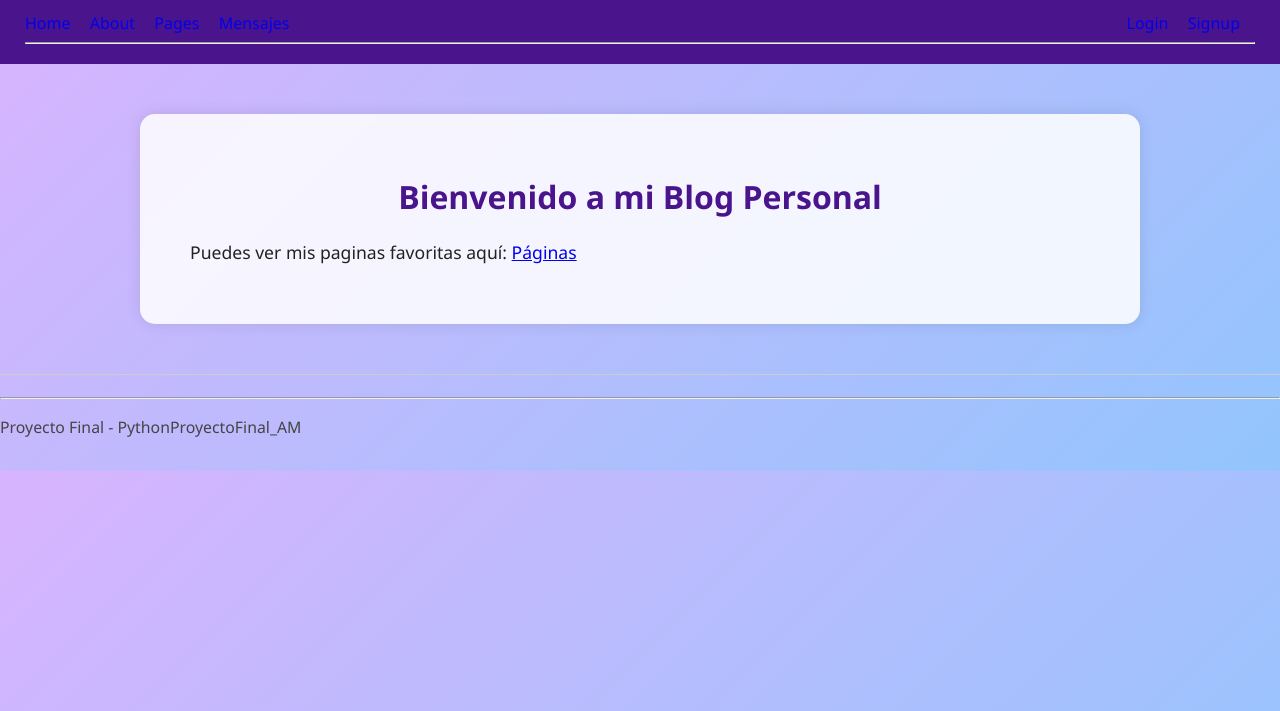
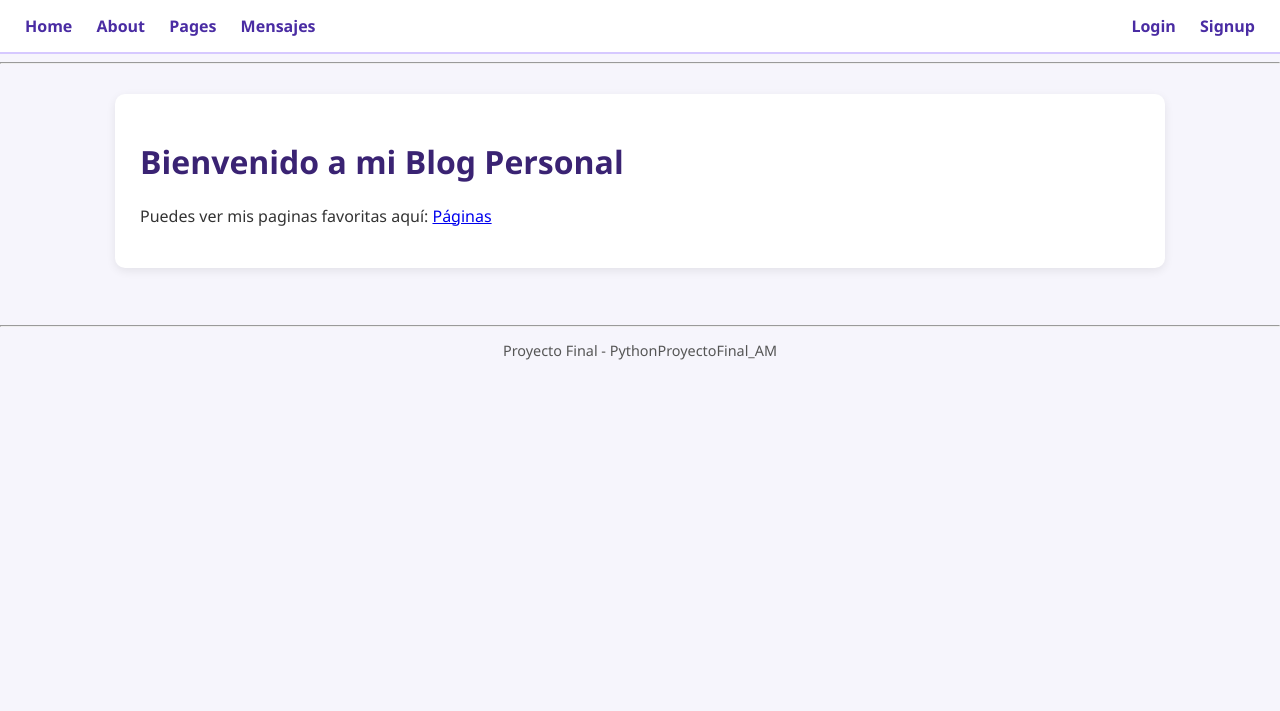
Before and after one commit to alealexa06/PythonProyectoFinal_AM, a Django app: page / in a window 1280 px wide. Shown: the top 711 px of the page. Run offline with Django 5.2, Linux system fonts and the light colour scheme.

Commit message:
actualizo mi proyecto

```diff
--- a/static/css/global.css
+++ b/static/css/global.css
@@ -1,104 +1,99 @@
-/* ======== ESTILO GLOBAL ======== */
-
+/* ------------------------------
+   ESTILOS GENERALES
+------------------------------ */
 body {
-  font-family: 'Segoe UI', Arial, sans-serif;
-  background: linear-gradient(135deg, #d8b4fe, #93c5fd); /* Lila → Celeste */
-  background-size: cover;
-  color: #222;
     margin: 0;
     padding: 0;
+    font-family: 'Segoe UI', Tahoma, Geneva, Verdana, sans-serif;
+    background: #f6f5fc;
+    color: #333;
 }
 
-/* ======== HEADER ======== */
-
-header {
-  background-color: #4a148c; /* morado oscuro */
-  color: white;
-  padding: 12px 25px;
-}
-
+/* ------------------------------
+   NAVBAR
+------------------------------ */
 nav {
     display: flex;
     justify-content: space-between;
     align-items: center;
+    background: white;
+    padding: 15px 25px;
+    border-bottom: 2px solid #d6c9ff;
 }
 
 nav a {
-  ccolor: #ffffff;
+    color: #4a2ca3;
+    margin-right: 20px;
     text-decoration: none;
-  margin-right: 15px;
-  font-weight: 500;
-  transition: color 0.3s ease;
+    font-weight: 600;
 }
 
 nav a:hover {
-  color: #ffd54f; /* amarillo claro al pasar el mouse */
+    text-decoration: underline;
 }
 
-nav span {
-  color: #ddd;
+.left-links a:last-child,
+.right-links a:last-child {
+    margin-right: 0;
 }
 
-/* ======== CONTENIDO ======== */
-
-main {
-  padding: 40px 50px;
-  background-color: rgba(255, 255, 255, 0.85);
-  border-radius: 15px;
-  max-width: 900px;
-  margin: 50px auto;
-  box-shadow: 0 0 15px rgba(0, 0, 0, 0.1);
-  backdrop-filter: blur(4px);
+.right-links span {
+    margin-right: 15px;
+    font-weight: 600;
 }
 
-h1 {
-  color: #4a148c;
-  text-align: center;
-  margin-bottom: 20px;
+/* ------------------------------
+   TITULOS
+------------------------------ */
+h1, h2, h3 {
+    color: #3a2373;
 }
 
-p {
-  font-size: 1.1em;
-  line-height: 1.6;
-  text-align: justify;
+/* ------------------------------
+   CONTENEDOR PRINCIPAL
+------------------------------ */
+main {
+    width: 90%;
+    max-width: 1000px;
+    margin: 30px auto;
+    background: white;
+    padding: 25px;
+    border-radius: 10px;
+    box-shadow: 0 3px 10px rgba(0,0,0,0.08);
 }
 
-/* ======== Mensajes ======== */
-ul {
-  list-style: none;
-  padding: 0;
-}
-
-ul li {
-  background-color: #f3e5f5;
-  border-left: 4px solid #7b1fa2;
-  margin: 10px 0;
-  padding: 10px 15px;
+/* ------------------------------
+   BOTONES
+------------------------------ */
+button, .btn {
+    background: #7a5cff;
+    color: white;
+    padding: 10px 18px;
+    border: none;
     border-radius: 6px;
-}
-
-/* ======== FOOTER ======== */
-
-footer {
-  text-align: center;
-  color: #444;
-  font-size: 0.9em;
-  margin-top: 50px;
-  padding: 15px 0;
-  border-top: 1px solid #ccc;
-}
-
-/* ======== Botones (para futuro uso) ======== */
-button, .btn {
-  background-color: #6a1b9a;
-  color: white;
-  border: none;
-  padding: 10px 18px;
-  border-radius: 8px;
     cursor: pointer;
-  transition: background-color 0.3s ease;
+    font-weight: 600;
 }
 
 button:hover, .btn:hover {
-  background-color: #8e24aa;
+    background: #6248d9;
 }
+
+/* ------------------------------
+   FOOTER
+------------------------------ */
+footer {
+    text-align: center;
+    padding: 20px 0;
+    color: #555;
+    font-size: 0.9em;
+}
+
+/* ------------------------------
+   CKEDITOR 5
+------------------------------ */
+.ck-content {
+    min-height: 200px;
+    font-size: 16px;
+    line-height: 1.6;
+}
```
Lines whose indentation alone changed are shown as unchanged.
